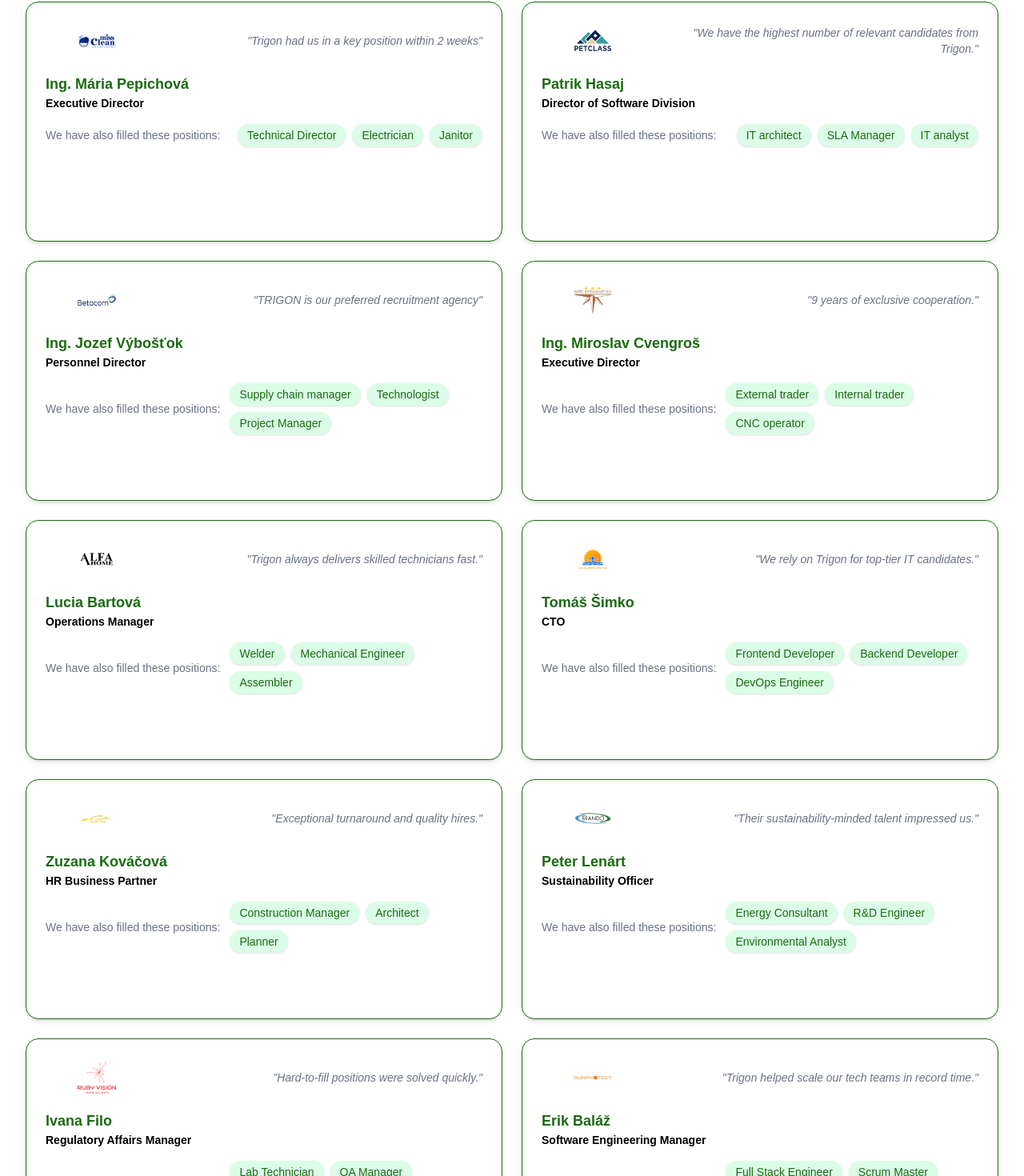
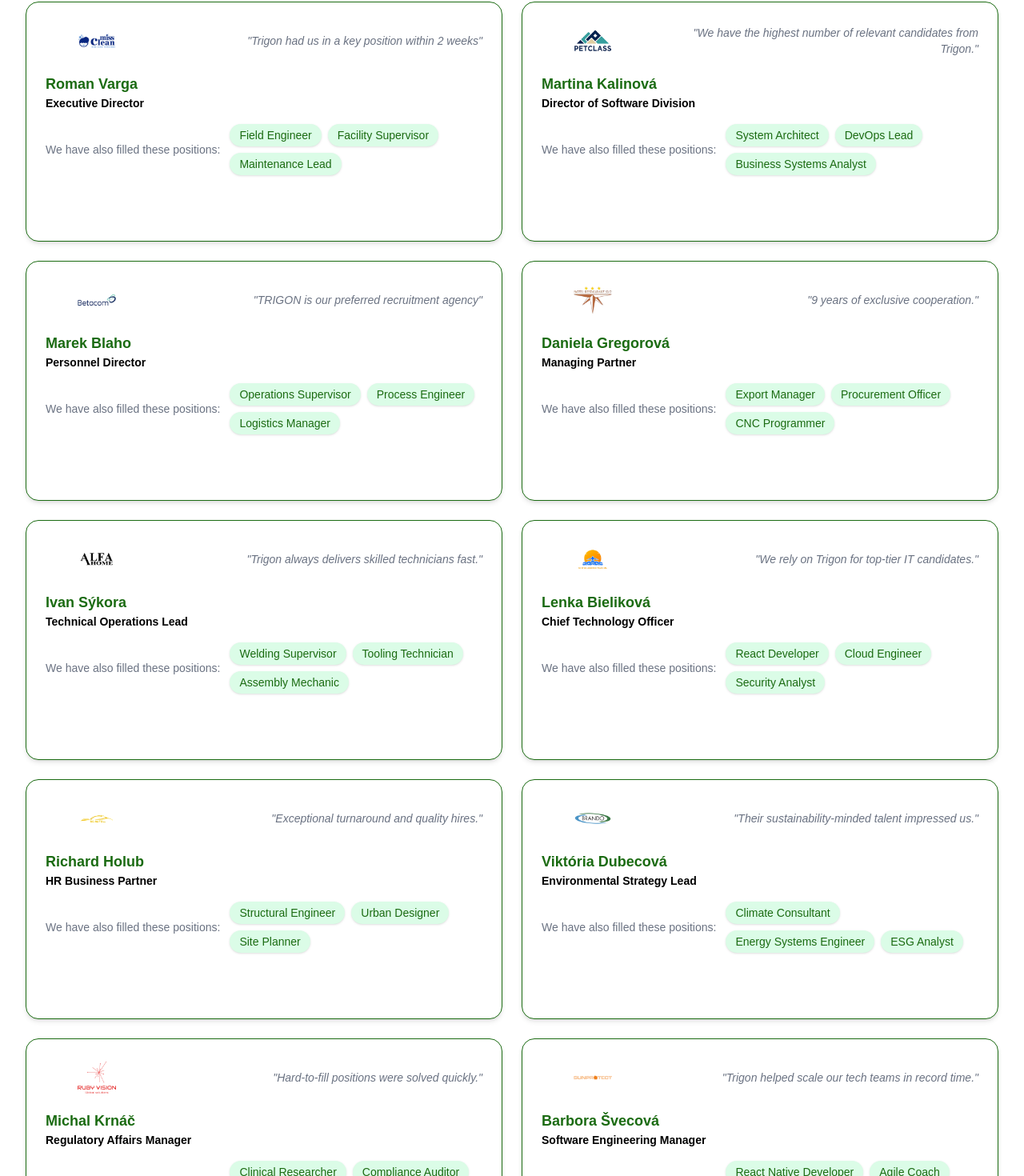
Before and after one commit to jihansofts/Connect-Europe, a Next.js app: page /reference in a window 1280 px wide. Shown: the part 651-2121 px from the top of the page at 80% size. Built offline with nearby package versions, Linux system fonts and the light colour scheme.

Commit message:
changes ref position or data

```diff
--- a/src/components/ReferencePages/TestimonialSection.tsx
+++ b/src/components/ReferencePages/TestimonialSection.tsx
@@ -4,86 +4,180 @@ import { TestimonialCardProps } from "@/types/types";
 import { motion, Variants } from "framer-motion";
 import React from "react";
 
+// const data: TestimonialCardProps[] = [
+//   {
+//     companyLogo: "/brand1.png",
+//     company: "HIMAS",
+//     quote: "Trigon had us in a key position within 2 weeks",
+//     name: "Ing. Mária Pepichová",
+//     title: "Executive Director",
+//     positions: ["Technical Director", "Electrician", "Janitor"],
+//   },
+//   {
+//     companyLogo: "/brand2.png",
+//     company: "DITEC",
+//     quote: "We have the highest number of relevant candidates from Trigon.",
+//     name: "Patrik Hasaj",
+//     title: "Director of Software Division",
+//     positions: ["IT architect", "SLA Manager", "IT analyst"],
+//   },
+//   {
+//     companyLogo: "/brand3.png",
+//     company: "PPS",
+//     quote: "TRIGON is our preferred recruitment agency",
+//     name: "Ing. Jozef Výbošťok",
+//     title: "Personnel Director",
+//     positions: ["Supply chain manager", "Technologist", "Project Manager"],
+//   },
+//   {
+//     companyLogo: "/brand4.png",
+//     company: "amari banero",
+//     quote: "9 years of exclusive cooperation.",
+//     name: "Ing. Miroslav Cvengroš",
+//     title: "Executive Director",
+//     positions: ["External trader", "Internal trader", "CNC operator"],
+//   },
+//   {
+//     companyLogo: "/brand5.png",
+//     company: "KovexTech",
+//     quote: "Trigon always delivers skilled technicians fast.",
+//     name: "Lucia Bartová",
+//     title: "Operations Manager",
+//     positions: ["Welder", "Mechanical Engineer", "Assembler"],
+//   },
+//   {
+//     companyLogo: "/brand6.png",
+//     company: "SoftServ",
+//     quote: "We rely on Trigon for top-tier IT candidates.",
+//     name: "Tomáš Šimko",
+//     title: "CTO",
+//     positions: ["Frontend Developer", "Backend Developer", "DevOps Engineer"],
+//   },
+//   {
+//     companyLogo: "/brand7.png",
+//     company: "BuildCorp",
+//     quote: "Exceptional turnaround and quality hires.",
+//     name: "Zuzana Kováčová",
+//     title: "HR Business Partner",
+//     positions: ["Construction Manager", "Architect", "Planner"],
+//   },
+//   {
+//     companyLogo: "/brand8.png",
+//     company: "GreenLogic",
+//     quote: "Their sustainability-minded talent impressed us.",
+//     name: "Peter Lenárt",
+//     title: "Sustainability Officer",
+//     positions: ["Energy Consultant", "R&D Engineer", "Environmental Analyst"],
+//   },
+//   {
+//     companyLogo: "/brand9.png",
+//     company: "PharmaLux",
+//     quote: "Hard-to-fill positions were solved quickly.",
+//     name: "Ivana Filo",
+//     title: "Regulatory Affairs Manager",
+//     positions: ["Lab Technician", "QA Manager", "Pharmacist"],
+//   },
+//   {
+//     companyLogo: "/brand10.png",
+//     company: "SkyNetics",
+//     quote: "Trigon helped scale our tech teams in record time.",
+//     name: "Erik Baláž",
+//     title: "Software Engineering Manager",
+//     positions: ["Full Stack Engineer", "Scrum Master", "QA Tester"],
+//   },
+// ];
 const data: TestimonialCardProps[] = [
   {
     companyLogo: "/brand1.png",
     company: "HIMAS",
     quote: "Trigon had us in a key position within 2 weeks",
-    name: "Ing. Mária Pepichová",
+    name: "Roman Varga",
     title: "Executive Director",
-    positions: ["Technical Director", "Electrician", "Janitor"],
+    positions: ["Field Engineer", "Facility Supervisor", "Maintenance Lead"],
   },
   {
     companyLogo: "/brand2.png",
     company: "DITEC",
     quote: "We have the highest number of relevant candidates from Trigon.",
-    name: "Patrik Hasaj",
+    name: "Martina Kalinová",
     title: "Director of Software Division",
-    positions: ["IT architect", "SLA Manager", "IT analyst"],
+    positions: ["System Architect", "DevOps Lead", "Business Systems Analyst"],
   },
   {
     companyLogo: "/brand3.png",
     company: "PPS",
     quote: "TRIGON is our preferred recruitment agency",
-    name: "Ing. Jozef Výbošťok",
+    name: "Marek Blaho",
     title: "Personnel Director",
-    positions: ["Supply chain manager", "Technologist", "Project Manager"],
+    positions: [
+      "Operations Supervisor",
+      "Process Engineer",
+      "Logistics Manager",
+    ],
   },
   {
     companyLogo: "/brand4.png",
-    company: "amari banero",
+    company: "Amari Banero",
     quote: "9 years of exclusive cooperation.",
-    name: "Ing. Miroslav Cvengroš",
-    title: "Executive Director",
-    positions: ["External trader", "Internal trader", "CNC operator"],
+    name: "Daniela Gregorová",
+    title: "Managing Partner",
+    positions: ["Export Manager", "Procurement Officer", "CNC Programmer"],
   },
   {
     companyLogo: "/brand5.png",
     company: "KovexTech",
     quote: "Trigon always delivers skilled technicians fast.",
-    name: "Lucia Bartová",
-    title: "Operations Manager",
-    positions: ["Welder", "Mechanical Engineer", "Assembler"],
+    name: "Ivan Sýkora",
+    title: "Technical Operations Lead",
+    positions: [
+      "Welding Supervisor",
+      "Tooling Technician",
+      "Assembly Mechanic",
+    ],
   },
   {
     companyLogo: "/brand6.png",
     company: "SoftServ",
     quote: "We rely on Trigon for top-tier IT candidates.",
-    name: "Tomáš Šimko",
-    title: "CTO",
-    positions: ["Frontend Developer", "Backend Developer", "DevOps Engineer"],
+    name: "Lenka Bieliková",
+    title: "Chief Technology Officer",
+    positions: ["React Developer", "Cloud Engineer", "Security Analyst"],
   },
   {
     companyLogo: "/brand7.png",
     company: "BuildCorp",
     quote: "Exceptional turnaround and quality hires.",
-    name: "Zuzana Kováčová",
+    name: "Richard Holub",
     title: "HR Business Partner",
-    positions: ["Construction Manager", "Architect", "Planner"],
+    positions: ["Structural Engineer", "Urban Designer", "Site Planner"],
   },
   {
     companyLogo: "/brand8.png",
     company: "GreenLogic",
     quote: "Their sustainability-minded talent impressed us.",
-    name: "Peter Lenárt",
-    title: "Sustainability Officer",
-    positions: ["Energy Consultant", "R&D Engineer", "Environmental Analyst"],
+    name: "Viktória Dubecová",
+    title: "Environmental Strategy Lead",
+    positions: ["Climate Consultant", "Energy Systems Engineer", "ESG Analyst"],
   },
   {
     companyLogo: "/brand9.png",
     company: "PharmaLux",
     quote: "Hard-to-fill positions were solved quickly.",
-    name: "Ivana Filo",
+    name: "Michal Krnáč",
     title: "Regulatory Affairs Manager",
-    positions: ["Lab Technician", "QA Manager", "Pharmacist"],
+    positions: [
+      "Clinical Researcher",
+      "Compliance Auditor",
+      "Pharma QA Specialist",
+    ],
   },
   {
     companyLogo: "/brand10.png",
     company: "SkyNetics",
     quote: "Trigon helped scale our tech teams in record time.",
-    name: "Erik Baláž",
+    name: "Barbora Švecová",
     title: "Software Engineering Manager",
-    positions: ["Full Stack Engineer", "Scrum Master", "QA Tester"],
+    positions: ["React Native Developer", "Agile Coach", "Automation QA"],
   },
 ];
 
```
Also changed, not shown: src/components/RecruitingPages/RecruitingPages.tsx (+58 -58 lines).
